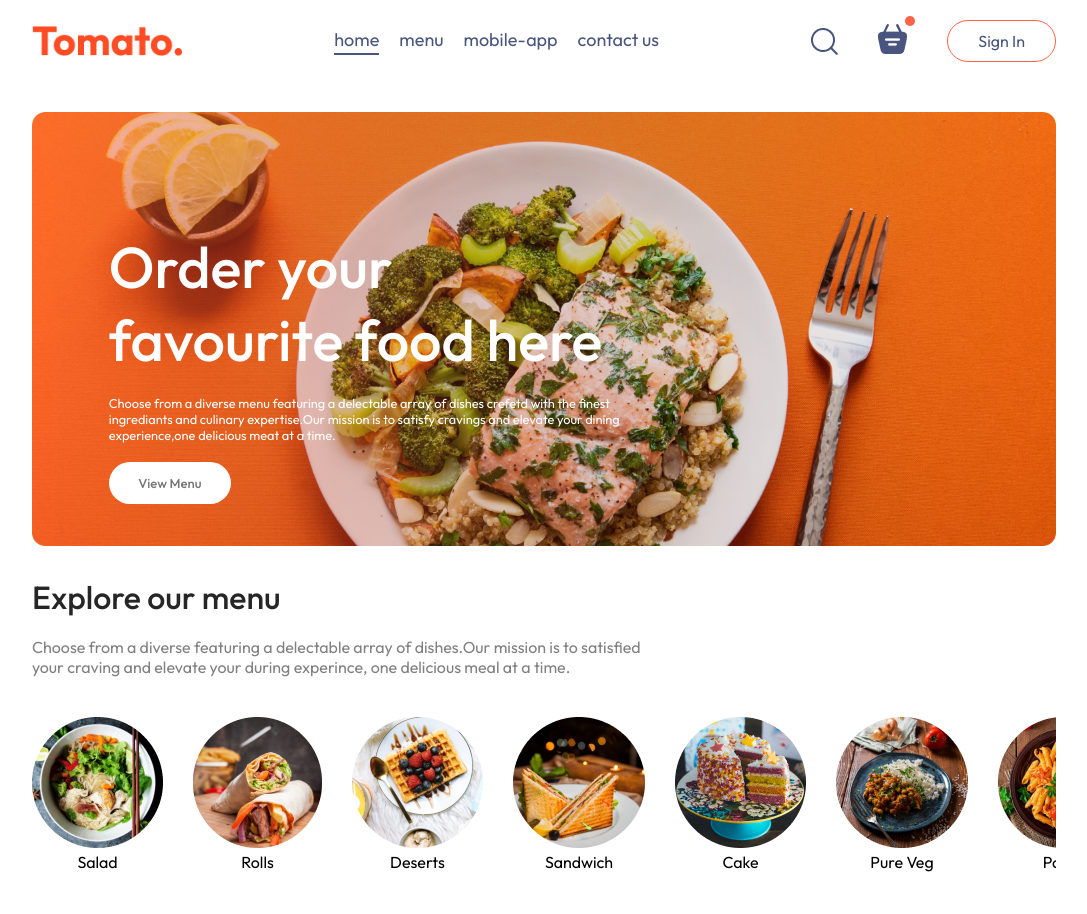
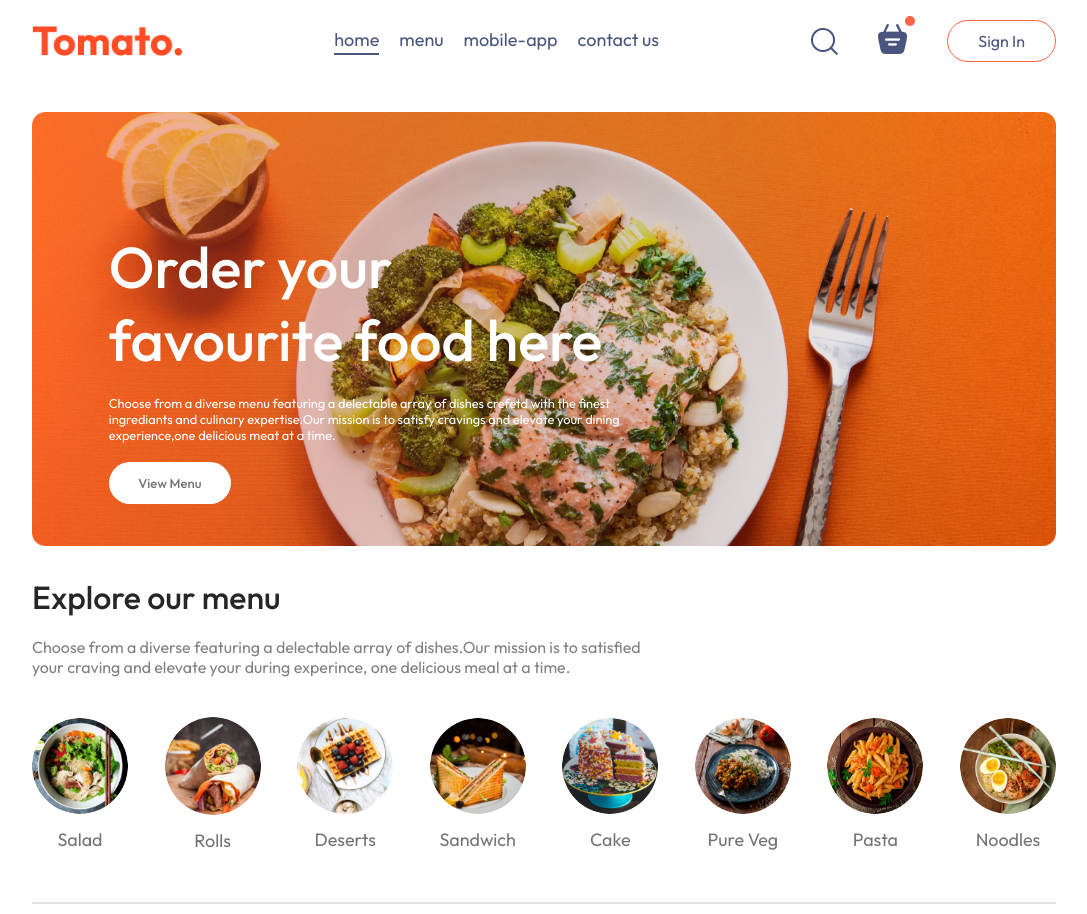
Before and after one commit to riffathRHM/foodDelivery_MERN, a React (Vite) app in the folder frontend/: page / in a window 1280 px wide. Shown: the whole page, without its empty margins (96-1183 px from the left). Before the commit the page ends 892 px from the top, so only its background shows below. Built offline with nearby package versions, Linux system fonts and the light colour scheme.

Commit message:
update explore menu and home files

```diff
--- a/frontend/src/components/ExploreMenu/ExploreMenu.css
+++ b/frontend/src/components/ExploreMenu/ExploreMenu.css
@@ -24,3 +24,31 @@
 .explore-menu-list::-webkit-scrollbar {
     display: none;
 }
+.explore-menu-list-item img{
+    width: 7.5vw;
+    min-width: 80px;
+    cursor: pointer;
+    border-radius: 50%;
+    transition: 0.2s;
+}
+
+.explore-menu-list-item p {
+    margin-top: 10px;
+    color:#747474;
+    font-size: max(1.4vw,16px);
+    cursor: pointer;
+
+}
+
+.explore-menu hr{
+    margin: 10px 0px;
+    height: 2px;
+    background-color: #e2e2e2;
+    border: none;
+
+}
+
+.explore-menu-list-item .active {
+    border: 4px solid tomato;
+    padding: 2px;
+}
--- a/frontend/src/components/ExploreMenu/ExploreMenu.jsx
+++ b/frontend/src/components/ExploreMenu/ExploreMenu.jsx
@@ -2,7 +2,7 @@ import React from 'react'
 import './ExploreMenu.css'
 import { menu_list } from '../../assets/assets'
 
-const ExploreMenu = () => {
+const ExploreMenu = ({category , setCategory}) => {
   return (
     <div className="explore-menu" id='explore-menu'>
       <h1>Explore our menu</h1>
@@ -10,13 +10,14 @@ const ExploreMenu = () => {
       <div className="explore-menu-list">
         {menu_list.map((item, index) => {
           return (
-            <div key={index} className="explore-menu-listl-item">
-              <img src={item.menu_image} alt=''/>
+            <div onClick={() => setCategory(prev => prev === item.menu_name ? 'All': item.menu_name)} key={index} className="explore-menu-list-item">
+              <img className={category === item.menu_name ? "active": ""} src={item.menu_image} alt=''/>
               <p>{item.menu_name}</p>
             </div>
           )
         })}
       </div>
+      <hr/>
     </div>
   )
 }
--- a/frontend/src/pages/Home/Home.jsx
+++ b/frontend/src/pages/Home/Home.jsx
@@ -1,13 +1,16 @@
-import React from 'react'
+import React, { useState } from 'react'
 import './Home.css'
 import Header from '../../components/Header/Header'
 import ExploreMenu from '../../components/ExploreMenu/ExploreMenu'
 
 const Home = () => {
+
+  const [category,setCategory] = useState('All');
+
   return (
     <div>
       <Header/>
-      <ExploreMenu/>
+      <ExploreMenu category ={category} setCategory = {setCategory}/>
     </div>
   )
 }
```
